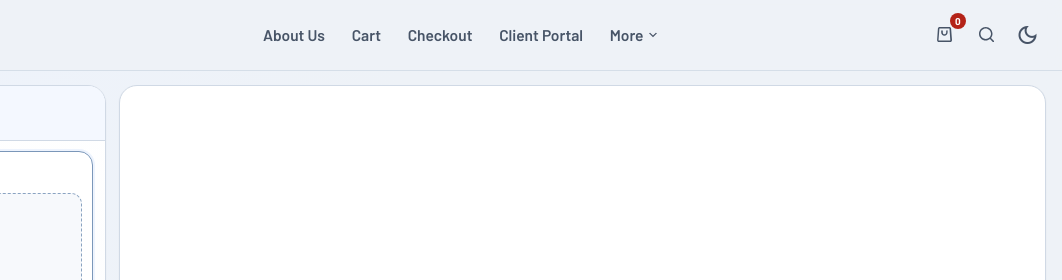
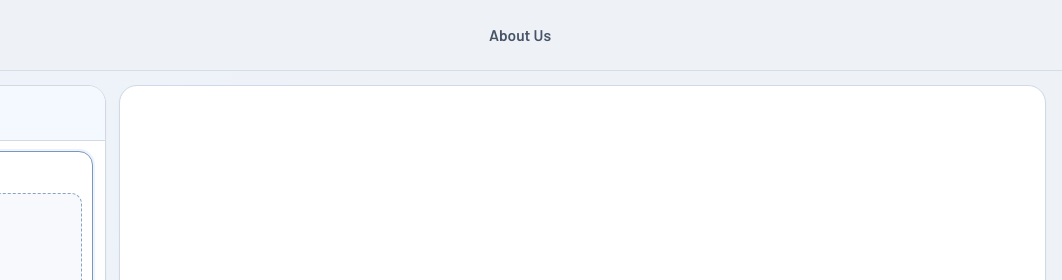
Before and after one commit to ninadpathak/TBG-TattooStudio, a website with bundled scripts: page index.html in a window 1280 px wide. Shown: the top 280 px of the page, 218-1280 px from the left. Built offline with nearby package versions, Linux system fonts and the light colour scheme.

Commit message:
Simplify header to logo and About Us link

```diff
--- a/index.html
+++ b/index.html
@@ -37,58 +37,8 @@
             <!-- Navigation -->
             <nav class="nav-links">
                 <a href="https://tattoosboygirl.com/about-us/" class="nav-link">About Us</a>
-                <a href="https://tattoosboygirl.com/cart/" class="nav-link">Cart</a>
-                <a href="https://tattoosboygirl.com/checkout/" class="nav-link">Checkout</a>
-                <a href="https://tattoosboygirl.com/clients/" class="nav-link">Client Portal</a>
-                <div class="nav-dropdown">
-                    <button class="nav-link nav-dropdown-toggle">
-                        More
-                        <svg class="dropdown-arrow" width="8" height="8" viewBox="0 0 15 15">
-                            <path d="M2.1,3.2l5.4,5.4l5.4-5.4L15,4.3l-7.5,7.5L0,4.3L2.1,3.2z"></path>
-                        </svg>
-                    </button>
-                    <ul class="nav-dropdown-menu">
-                        <li><a href="https://tattoosboygirl.com/contact-us/">Contact Us</a></li>
-                        <li><a href="https://tattoosboygirl.com/my-account/">My Account</a></li>
-                        <li><a href="https://tattoosboygirl.com/privacy-policy/">Privacy Policy</a></li>
-                        <li><a href="https://tattoosboygirl.com/shop/">Shop</a></li>
-                        <li><a href="https://tattoosboygirl.com/scholarships/">Scholarship Program</a></li>
-                        <li><a href="https://tattoosboygirl.com/terms-of-use/">Terms of Use</a></li>
-                    </ul>
-                </div>
             </nav>
 
-            <!-- Actions -->
-            <div class="app-actions">
-                <!-- Cart -->
-                <a class="cart-btn" href="https://tattoosboygirl.com/cart/" aria-label="Shopping cart">
-                    <svg width="15" height="15" viewBox="0 0 15 15" fill="currentColor">
-                        <path
-                            d="M14.1,1.6C14,0.7,13.3,0,12.4,0H2.7C1.7,0,1,0.7,0.9,1.6L0.1,13.1c0,0.5,0.1,1,0.5,1.3C0.9,14.8,1.3,15,1.8,15h11.4c0.5,0,0.9-0.2,1.3-0.6c0.3-0.4,0.5-0.8,0.5-1.3L14.1,1.6zM13.4,13.4c0,0-0.1,0.1-0.2,0.1H1.8c-0.1,0-0.2-0.1-0.2-0.1c0,0-0.1-0.1-0.1-0.2L2.4,1.7c0-0.1,0.1-0.2,0.2-0.2h9.7c0.1,0,0.2,0.1,0.2,0.2l0.8,11.5C13.4,13.3,13.4,13.4,13.4,13.4z M10,3.2C9.6,3.2,9.2,3.6,9.2,4v1.5c0,1-0.8,1.8-1.8,1.8S5.8,6.5,5.8,5.5V4c0-0.4-0.3-0.8-0.8-0.8S4.2,3.6,4.2,4v1.5c0,1.8,1.5,3.2,3.2,3.2s3.2-1.5,3.2-3.2V4C10.8,3.6,10.4,3.2,10,3.2z">
-                        </path>
-                    </svg>
-                    <span class="cart-count">0</span>
-                </a>
-
-                <!-- Search -->
-                <button class="icon-btn" aria-label="Search">
-                    <svg width="15" height="15" viewBox="0 0 15 15" fill="currentColor">
-                        <path
-                            d="M14.8,13.7L12,11c0.9-1.2,1.5-2.6,1.5-4.2c0-3.7-3-6.8-6.8-6.8S0,3,0,6.8s3,6.8,6.8,6.8c1.6,0,3.1-0.6,4.2-1.5l2.8,2.8c0.1,0.1,0.3,0.2,0.5,0.2s0.4-0.1,0.5-0.2C15.1,14.5,15.1,14,14.8,13.7z M1.5,6.8c0-2.9,2.4-5.2,5.2-5.2S12,3.9,12,6.8S9.6,12,6.8,12S1.5,9.6,1.5,6.8z">
-                        </path>
-                    </svg>
-                </button>
-
-                <!-- Theme Toggle -->
-                <button class="icon-btn" id="themeToggle" aria-label="Toggle Dark Mode">
-                    <span class="material-symbols-outlined">dark_mode</span>
-                </button>
-
-                <!-- Mobile Menu -->
-                <button class="icon-btn mobile-menu-btn">
-                    <span class="material-symbols-outlined">menu</span>
-                </button>
-            </div>
         </div>
     </header>
 
```
